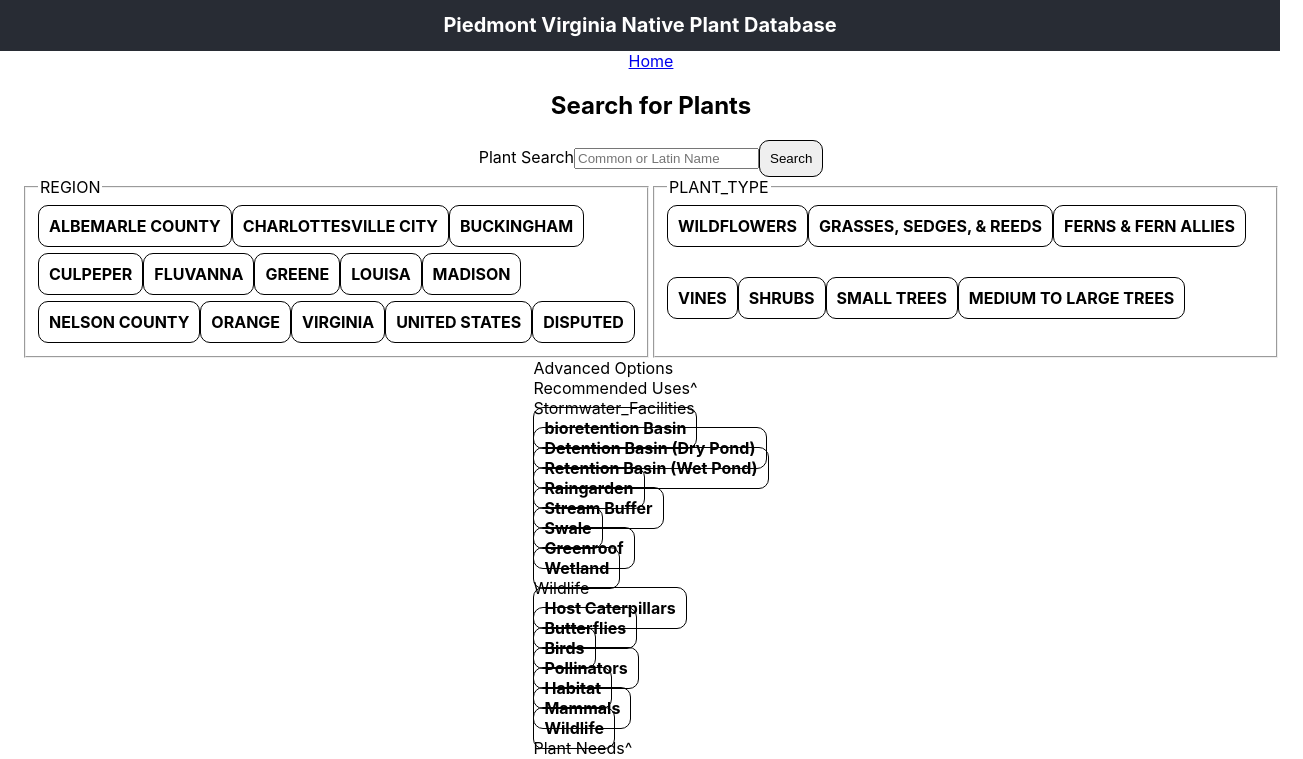
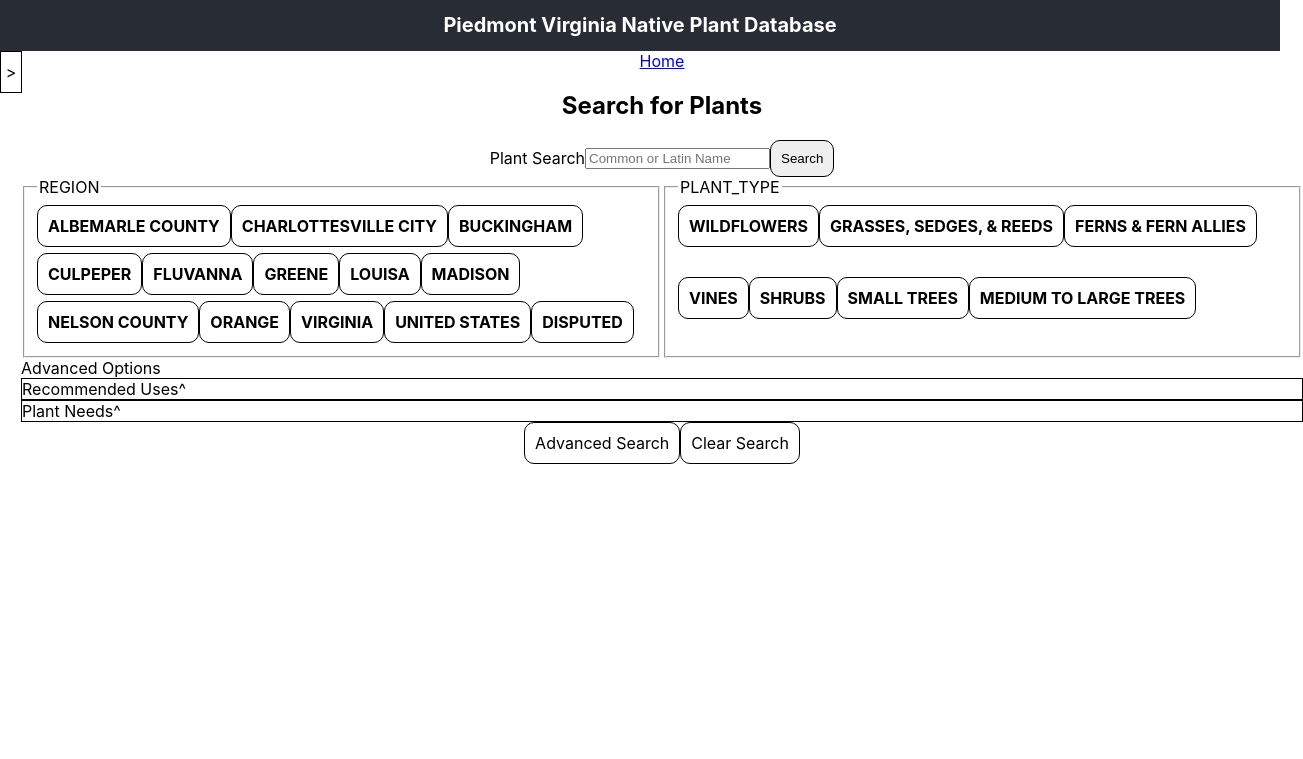
Before and after one commit to code-for-charlottesville/piedmont-native-plants-db, a React (Create React App) app in the folder client/: page /Search in a window 1280 px wide. Shown: the top 759 px of the page, 1303 px wide, since content can reach past the window. Built offline with nearby package versions, Linux system fonts and the light colour scheme.

Commit message:
updated to have 3 search options

```diff
--- a/client/package.json
+++ b/client/package.json
@@ -14,6 +14,7 @@
     "react-scripts": "4.0.3",
     "web-vitals": "^1.0.1"
   },
+  "proxy": "http://localhost:3333",
   "scripts": {
     "start": "react-scripts start",
     "build": "react-scripts build",
--- a/client/src/App.css
+++ b/client/src/App.css
@@ -29,6 +29,7 @@ html {
   display: flex;
   flex-direction: row;
   height: auto;
+  align-items: flex-start;
 }
 
 .sidebar-search{
@@ -40,12 +41,34 @@ html {
   transform: none;
   transition: transform 225ms cubic-bezier(0,0,0.2,1) 0ms;
 }
+.hide{
+  display: none;
+}
 
+.selected{
+  background-color: blue;
+  color: white;
+}
+.advanced-dropdown-items{
+  display: flex;
+  flex-direction: row;
+}
+.advanced-dropdown-subsection{
+  display: flex;
+  flex-direction: row;
+  flex-wrap: wrap;
+}
 /* .home_intro p{
   display: flex;
   flex-direction: row;
   align-items: center;
 } */
+.advanced-header{
+  border: solid 1px black;
+  display: flex;
+  flex-direction: row;
+  width: 100vw
+}
 
 .results{
   display: flex;
@@ -203,9 +226,11 @@ html {
 }
 .advanced-search{
   display: flex;
-  flex-wrap: wrap;
-  width: 80vw;
-  justify-content: center;
+    flex-wrap: nowrap;
+    width: 80vw;
+    justify-content: center;
+    align-items: center;
+    flex-direction: column;
 }
 
 .dropdown-check-label{
@@ -216,12 +241,17 @@ html {
   cursor: pointer;
   font-size: 1em;
 }
-
+.search-field{
+  display: flex;
+  align-items: center;
+}
 .toplevel-search{
   display: flex;
   flex-direction: row;
 }
-
+.sidebar{
+  width: 100% !important;
+}
 .advanced-search-hidden{
   display:none;
 }
--- a/client/src/components/Search.jsx
+++ b/client/src/components/Search.jsx
@@ -6,8 +6,10 @@ import { Link } from 'react-router-dom'
 export const Search=()=>{
     const[searchResults, setSearchResults] = useState([])
     const[advSearchItems, setAdvSearchItems] = useState([])
+    const[plantsJSON, setPlantsJSON] = useState([])
     const[advancedSearch, toggleAdvancedSearch]= useState(false)
     const[sideBarSearch, setSideBarSearch] =  useState(false)
+    const[showAdvancedOne, setShowAdvancedOne] = useState(false)
 
     const removeSearchCriteria =(criteria)=>{
         let position = advSearchItems.indexOf(criteria)
@@ -31,6 +33,8 @@ export const Search=()=>{
         setSearchResults(results)
         document.getElementById("advanced-search").classList.add('advanced-search-hidden')
         document.getElementById("advanced-search").classList.remove('advanced-search')
+        getJson()
+        console.log(plantsJSON)
     }
     const _handleClear=()=>{
         setSearchResults([])
@@ -60,20 +64,75 @@ export const Search=()=>{
         document.getElementById(search_crit).classList.add('checkbox_label')
         document.getElementById(search_crit).classList.remove('checkbox_label_checked')
     }
+
+    const _handleAdvancedDropdown =(id)=>{
+        document.getElementById("ids"+id).classList.toggle('hide')
+    }
+
+    const _handleToggleSelect = (category)=>{
+        document.getElementById(category).classList.toggle('selected')
+    }
+
+    const getJson = () =>{
+        fetch('/')
+            .then(result => result.json())
+            .then(data=> {
+                console.log(data)
+                setPlantsJSON(data)
+            })
+            console.log(plantsJSON)
+    }
     return (
         <div className="search-display">
             <div className="sliding-search">
-                {sideBarSearch ? <div className="sidebar-search">
+                {sideBarSearch ?
+                    <div className="sidebar-search">
                         <h2>Search</h2>
                         <form>
-                        <div class="search-field">
-                            <label for="search">Plant Search</label>
+                            <div className="search-field">
+                                <label htmlFor="search">Plant Search</label>
                                 <input type="text" name="search" className="search" placeholder="Common or Latin Name">
                                 </input>
                                 <input type="submit" className="search-btn" value="Search" onClick={(e)=>_handleSearch(e)}></input>
                             </div>
+                            <div>
+                            <div>Advanced Options</div>
+                        {Object.keys(searchOptionsObject).map((entry, key)=>(
+                            entry === "main" ? null :
+                                <div key={key}>
+                                    <div className="advanced-header sidebar" onClick={()=>_handleAdvancedDropdown(key)}>
+                                        {searchOptionsObject[entry].name}
+                                        <span className="down-arrow">{"^"}</span>
+                                    </div>
+                                    <div className="selection-boxes hide sidebar" id={`ids`+key}>
+                                        {Object.keys(searchOptionsObject[entry]).map((subsection, key2)=>(
+                                            subsection === "name" ? null :
+                                            <fieldset className="advanced-dropdown-subsection" key={key2}>
+                                                <legend>{subsection}</legend>
+                                                {searchOptionsObject[entry][subsection].map((category, key3)=>(
+
+                                                    <div className="advanced-dropdown-items" key={key3}>
+                                                        <input className="hidden-check" type="checkbox" id={category+'check'}></input>
+                                                        <label
+                                                            id={category}
+                                                            className="dropdown-check-label"
+                                                            htmlFor={category}
+                                                            onClick={()=>_handleToggleSelect(category)}
+                                                            >{category}
+                                                        </label>
+                                                    </div>
+
+                                                ))
+                                            }</fieldset>
+                                        ))}
+                                    </div>
+                                </div>
+
+                        ))}
+                    </div>
                         </form>
-                </div> :
+                    </div>
+                :
                     null
                 }
                 <div className="sidebar-search-tab" onClick={()=>_handleSideBarClick()}> <p>{sideBarSearch ? "<" : ">"}</p> </div>
@@ -84,8 +143,8 @@ export const Search=()=>{
                     <h2>Search for Plants</h2>
                 </div>
                 <form>
-                    <div class="search-field">
-                        <label for="search">Plant Search</label>
+                    <div className="search-field">
+                        <label htmlFor="search">Plant Search</label>
                         <input type="text" name="search" className="search" placeholder="Common or Latin Name">
                         </input>
                         <input type="submit" className="search-btn" value="Search" onClick={(e)=>_handleSearch(e)}></input>
@@ -101,7 +160,7 @@ export const Search=()=>{
                                             <label
                                                 id={entry}
                                                 className="checkbox_label"
-                                                for={entry}
+                                                htmlFor={entry}
                                                 onClick={()=>_handleCheck(entry)}>{entry.toLocaleUpperCase()}
                                             </label>
                                         </div>
@@ -114,28 +173,29 @@ export const Search=()=>{
                         {Object.keys(searchOptionsObject).map((entry, key)=>(
                             entry === "main" ? null :
                                 <div key={key}>
-                                    <div className="advanced-header">{searchOptionsObject[entry].name}
+                                    <div className="advanced-header" onClick={()=>_handleAdvancedDropdown(key)}>
+                                        {searchOptionsObject[entry].name}
                                         <span className="down-arrow">{"^"}</span>
                                     </div>
-                                    <div className="selection-boxes">
+                                    <div className="selection-boxes hide" id={`ids`+key}>
                                         {Object.keys(searchOptionsObject[entry]).map((subsection, key2)=>(
+                                            subsection === "name" ? null :
+                                            <fieldset className="advanced-dropdown-subsection" key={key2}>
+                                                <legend>{subsection}</legend>
+                                                {searchOptionsObject[entry][subsection].map((category, key3)=>(
 
-                                        subsection === "name" ? null :
-                                        <div>
-                                        <div>{subsection}</div>
-                                        {searchOptionsObject[entry][subsection].map((category, key3)=>(
-                                        <div>
-                                        {console.log(subsection)}
-
-                                            <div key={key3}>
+                                                    <div className="advanced-dropdown-items" key={key3}>
                                                         <input className="hidden-check" type="checkbox" id={category+'check'}></input>
                                                         <label
                                                             id={category}
                                                             className="dropdown-check-label"
-                                                    for={category}
-                                                    >{category}</label>
+                                                            htmlFor={category}
+                                                            >{category}
+                                                        </label>
                                                     </div>
-                                        </div>                                        ))}</div>
+
+                                                ))
+                                            }</fieldset>
                                         ))}
                                     </div>
                                 </div>
@@ -164,7 +224,7 @@ export const Search=()=>{
                                             <label
                                                 id={entry}
                                                 className="checkbox_label"
-                                                for={entry}
+                                                htmlFor={entry}
                                                 onClick={()=>_handleCheck(entry)}>{entry.toLocaleUpperCase()}
                                             </label>
                                         </div>
```
Lines whose indentation alone changed are shown as unchanged.
